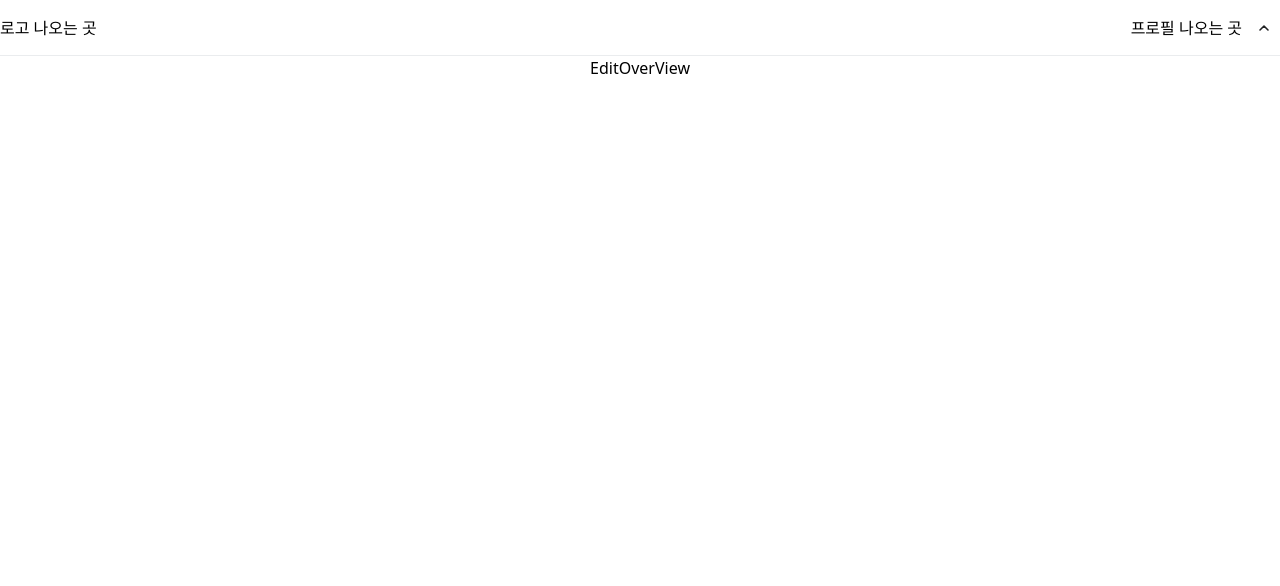
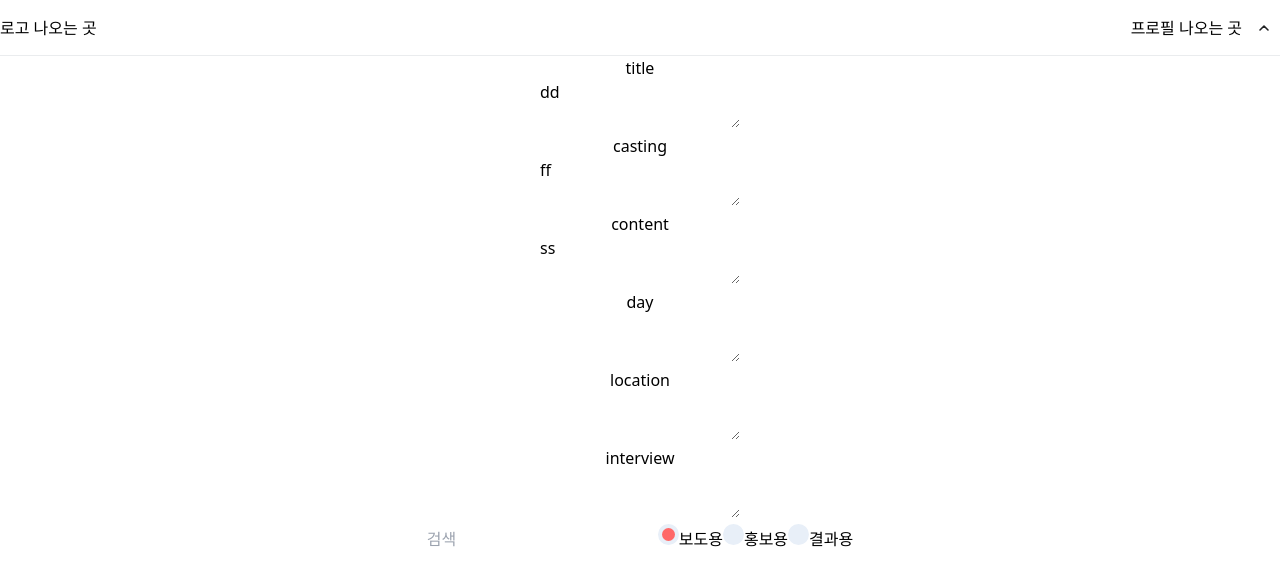
Before and after one commit to Ariling/NETKIM-FrontEnd, a React (Vite) app: page /edit in a window 1280 px wide. Shown: the top 586 px of the page. Built offline with nearby package versions, Linux system fonts and the light colour scheme.

Commit message:
✨ feat : edit 페이지 textarea 기능, input radio 기능, search 기능 rough 구현

```diff
--- /dev/null
+++ b/src/components/Edit/EditPageCompo.tsx
@@ -0,0 +1,19 @@
+import EditTextArea from './EditTextArea';
+
+const EditPageCompo = () => {
+  const editArray = ['title', 'casting', 'content', 'day', 'location', 'interview'];
+  return (
+    <div>
+      {editArray.map((e) => {
+        return (
+          <>
+            <div>{e}</div>
+            <EditTextArea data={e} />
+          </>
+        );
+      })}
+    </div>
+  );
+};
+
+export default EditPageCompo;
--- /dev/null
+++ b/src/components/Edit/EditSearchCompo.tsx
@@ -0,0 +1,98 @@
+import React, { useState } from 'react';
+
+const EditSearchCompo = () => {
+  const [searchTerm, setSearchTerm] = useState('');
+  const handleInputChange = (e: React.ChangeEvent<HTMLInputElement>) => {
+    setSearchTerm(e.target.value);
+  };
+  const wayArray = ['보도용', '홍보용', '결과용'];
+  // 이거 바꿀거
+  const [way, setWay] = useState('보도용');
+  //   useEffect(() => {
+  //     getResultList(searchTerm);
+  //   }, [searchTerm]);
+  return (
+    <>
+      <input type="text" placeholder="검색" value={searchTerm} onChange={handleInputChange} />
+      {/* {searchMusic.map((e, index) => {
+        if (click === index) {
+          return (
+            <M.SongSearchList
+              className="click"
+              onClick={() => {
+                onClick(-1);
+                resetSong();
+              }}
+            >
+              <img src={e.imageUrl} alt="albumImg" />
+              <MusicBoxWrapper>
+                <div className="title">{e.title}</div>
+                <div className="artist">{e.artistName}</div>
+              </MusicBoxWrapper>
+              <svg
+                xmlns="http://www.w3.org/2000/svg"
+                width="24"
+                height="24"
+                viewBox="0 0 24 24"
+                fill="none"
+              >
+                <path
+                  d="M5 12.5L9.667 17L19 8"
+                  stroke="white"
+                  stroke-width="1.5"
+                  stroke-linecap="round"
+                  stroke-linejoin="round"
+                />
+              </svg>
+            </M.SongSearchList>
+          );
+        } else {
+          return (
+            <M.SongSearchList
+              onClick={() => {
+                onClick(index);
+                setClickSong((prevModal) => ({
+                  ...prevModal,
+                  song: {
+                    title: e.title,
+                    singer: e.artistName,
+                    imageUrl: e.imageUrl,
+                  },
+                }));
+              }}
+            >
+              <img className="albumImg" src={e.imageUrl} alt="albumImg" />
+              <MusicBoxWrapper>
+                <div className="title">{e.title}</div>
+                <div className="artist">{e.artistName}</div>
+              </MusicBoxWrapper>
+            </M.SongSearchList>
+          );
+        }
+      })} */}
+      {wayArray.map((e) => {
+        return (
+          <>
+            <input
+              type="radio"
+              name="way"
+              key={e}
+              value={e}
+              id={e}
+              className="hidden"
+              checked={way === e}
+              onChange={(e: React.ChangeEvent<HTMLInputElement>) => {
+                setWay(e.target.value);
+              }}
+            />
+            <label htmlFor={e} className="check_btn">
+              {e}
+            </label>
+          </>
+        );
+      })}
+    </>
+  );
+};
+
+export default EditSearchCompo;
--- /dev/null
+++ b/src/components/Edit/EditTextArea.tsx
@@ -0,0 +1,13 @@
+import { useEditStore } from '@/store/useEditStore';
+import React from 'react';
+
+const EditTextArea = ({ data }: { data: string }) => {
+  const { editProp } = useEditStore((state) => state.states);
+  const { setData } = useEditStore((state) => state.actions);
+  const onChange = (e: React.ChangeEvent<HTMLTextAreaElement>) => {
+    setData(data as TEdit, e.target.value);
+  };
+  return <textarea value={editProp[data as TEdit]} onChange={onChange} />;
+};
+
+export default EditTextArea;
--- a/src/index.css
+++ b/src/index.css
@@ -47,6 +47,10 @@ textarea:focus {
   outline: none;
 }
 
+textarea::-webkit-scrollbar {
+  display: none;
+}
+
 @layer components {
   .check_btn {
     &::before {
--- a/src/pages/edit/EditOverView.tsx
+++ b/src/pages/edit/EditOverView.tsx
@@ -1,5 +1,13 @@
+import EditPageCompo from '@/components/Edit/EditPageCompo';
+import EditSearchCompo from '@/components/Edit/EditSearchCompo';
+
 const EditOverView = () => {
-  return <div>EditOverView</div>;
+  return (
+    <div>
+      <EditPageCompo />
+      <EditSearchCompo />
+    </div>
+  );
 };
 
 export default EditOverView;
--- /dev/null
+++ b/src/store/useEditStore.ts
@@ -0,0 +1,73 @@
+import { create } from 'zustand';
+import { devtools } from 'zustand/middleware';
+
+type TEditProp = {
+  title: string;
+  casting: string;
+  content: string;
+  day: string;
+  location: string;
+  interview?: string;
+};
+
+type TEditStore = {
+  states: {
+    editProp: TEditProp;
+  };
+  actions: {
+    setData: (dataType: TEdit, data: string) => void;
+    setEditData: (data: TEditProp) => void;
+    resetData: () => void;
+  };
+};
+
+export const useEditStore = create<TEditStore>()(
+  devtools((set) => ({
+    states: {
+      editProp: {
+        title: 'dd',
+        casting: 'ff',
+        content: 'ss',
+        day: '',
+        location: '',
+        interview: '',
+      },
+    },
+    actions: {
+      setData: (dataType: TEdit, data: string) => {
+        set((state) => ({
+          states: {
+            ...state.states,
+            editProp: {
+              ...state.states.editProp,
+              [`${dataType}`]: data,
+            },
+          },
+        }));
+      },
+      resetData: () => {
+        set((state) => ({
+          states: {
+            ...state.states,
+            editProp: {
+              title: '',
+              casting: '',
+              content: '',
+              day: '',
+              location: '',
+              interview: '',
+            },
+          },
+        }));
+      },
+      setEditData: (data: TEditProp) => {
+        set((state) => ({
+          states: {
+            ...state.states,
+            editProp: data,
+          },
+        }));
+      },
+    },
+  }))
+);
--- /dev/null
+++ b/src/types/Edit.ts
@@ -0,0 +1 @@
+type TEdit = 'title' | 'casting' | 'content' | 'day' | 'location' | 'interview';
```
